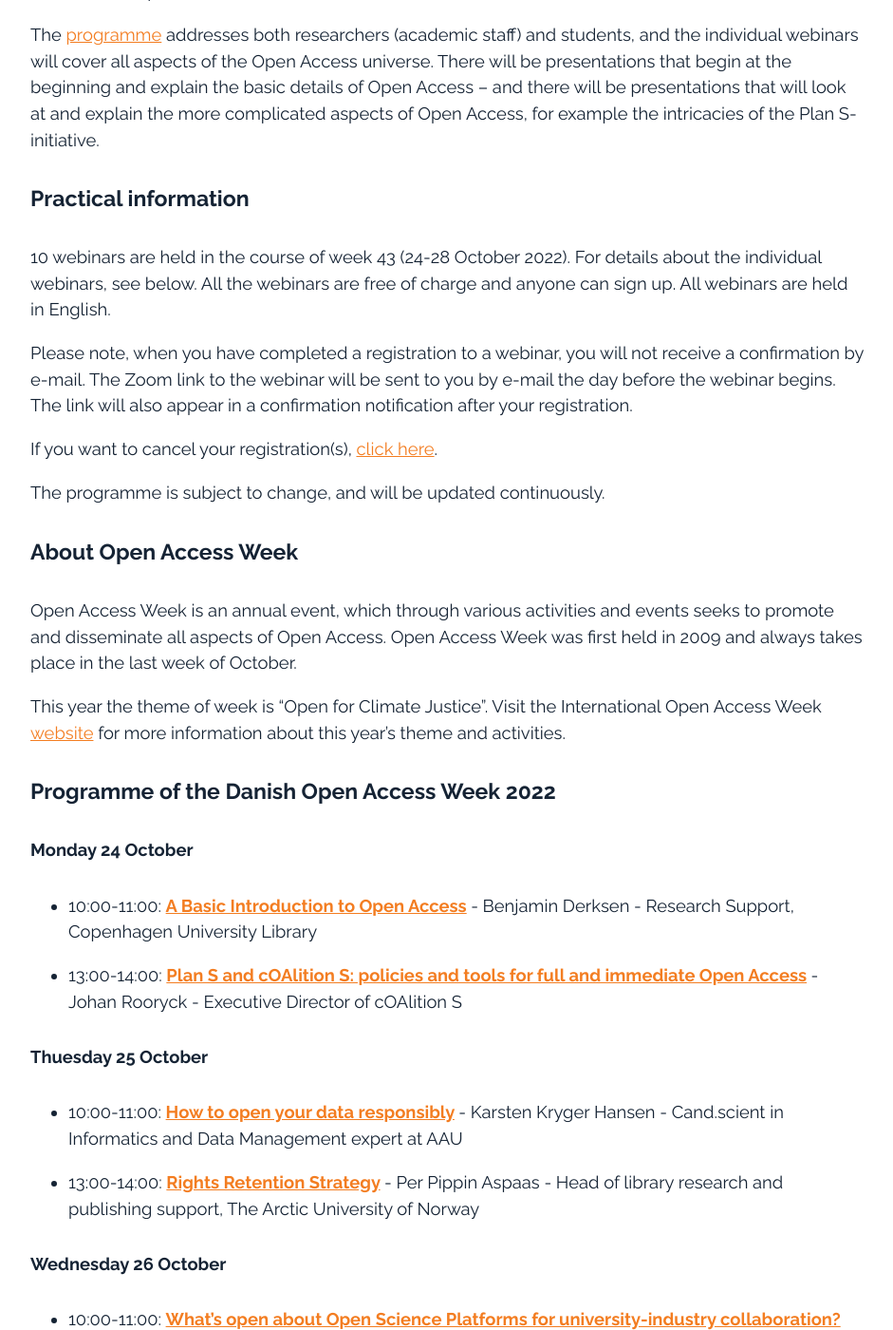
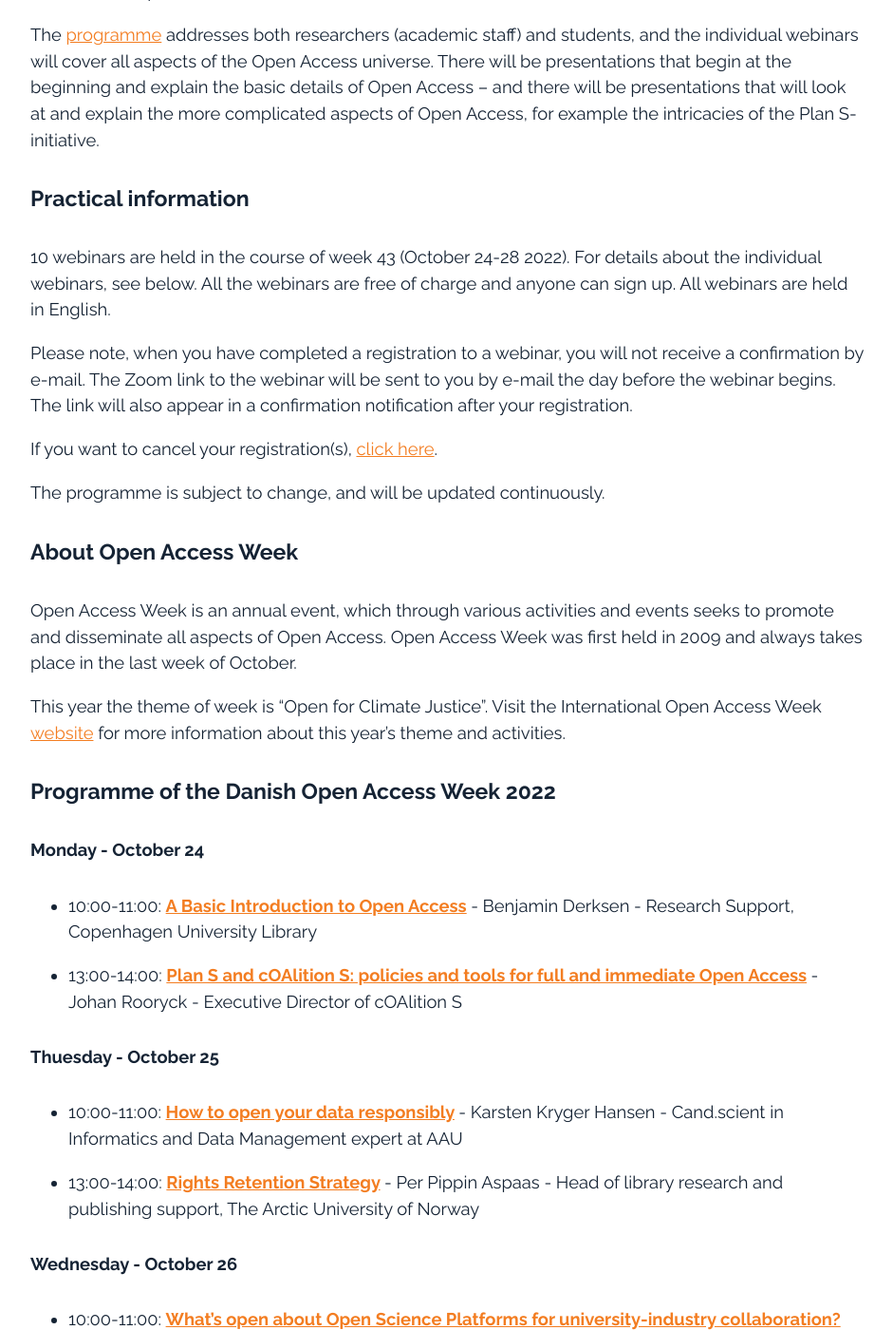
Before and after one commit to openaccess-dk/openaccess-dk.github.io, a Jekyll site: the page built from oaw2022.md, in a window 1280 px wide and 1400 px high, scrolled down 808 px. Shown: the whole window at 95% size, without its empty margins (168-1109 px from the left). Built offline with Jekyll 4.4.1, drawn with Linux system fonts in a browser that asks for light colours; some of the changed text lies outside the part shown.

Commit message:
Update oaw2022.md

```diff
--- a/oaw2022.md
+++ b/oaw2022.md
@@ -17,7 +17,7 @@ The Danish Network for Open Access has therefore organized a number of webinars
 The [programme](#programme-of-the-danish-open-access-week-2022) addresses both researchers (academic staff) and students, and the individual webinars will cover all aspects of the Open Access universe. There will be presentations that begin at the beginning and explain the basic details of Open Access – and there will be presentations that will look at and explain the more complicated aspects of Open Access, for example the intricacies of the Plan S-initiative.
 
 #### Practical information
-10 webinars are held in the course of week 43 (24-28 October 2022). For details about the individual webinars, see below. All the webinars are free of charge and anyone can sign up. All webinars are held in English.
+10 webinars are held in the course of week 43 (October 24-28 2022). For details about the individual webinars, see below. All the webinars are free of charge and anyone can sign up. All webinars are held in English.
 
 Please note, when you have completed a registration to a webinar, you will not receive a confirmation by e-mail. The Zoom link to the webinar will be sent to you by e-mail the day before the webinar begins. The link will also appear in a confirmation notification after your registration.
 
@@ -32,27 +32,27 @@ This year the theme of week is “Open for Climate Justice”. Visit the Interna
 
 #### Programme of the Danish Open Access Week 2022
 
-##### Monday 24 October
+##### Monday - October 24
 - 10:00-11:00: <b>[A Basic Introduction to Open Access](https://openaccess.dk/oaw2022/monday01) </b> - Benjamin Derksen - Research Support, Copenhagen University Library
 
 - 13:00-14:00: <b>[Plan S and cOAlition S: policies and tools for full and immediate Open Access](https://openaccess.dk/oaw2022/monday02) </b> - Johan Rooryck - Executive Director of cOAlition S
 
-##### Thuesday 25 October
+##### Thuesday - October 25
 - 10:00-11:00: <b>[How to open your data responsibly](https://openaccess.dk/oaw2022/thuesday01) </b> - Karsten Kryger Hansen - Cand.scient in Informatics and Data Management expert at AAU
 
 - 13:00-14:00: <b>[Rights Retention Strategy](https://openaccess.dk/oaw2022/thuesday02) </b> - Per Pippin Aspaas - Head of library research and publishing support, The Arctic University of Norway
 
-##### Wednesday 26 October
+##### Wednesday - October 26
 - 10:00-11:00: <b>[What’s open about Open Science Platforms for university-industry collaboration? The case of ODIN](https://openaccess.dk/oaw2022/wednesday01) </b> - Maria-Theresa Norn - Senior Researcher, DTU and Aarhus University
 
 - 13:00-14:00: <b>[Open Access and Creative Commons](https://openaccess.dk/oaw2022/wednesday02) </b> - Claus Rosenkrantz Hansen - Academic Officer, Copenhagen Business School & Rasmus Rindom Riise, Research Support, Copenhagen University Library
 
-##### Thursday 27 October
+##### Thursday - October 27
 - 10:00-11:00: <b>[Putting researchers in control: Preprints as a versatile tool for open science](https://openaccess.dk/oaw2022/thursday01) </b> - Iratxe Puebla - Director of Strategic Initiatives & Community for ASAPbio & Pablo Ranea Robles - Novo Nordisk Foundation Center for Basic Metabolic Research, University of Copenhagen
 
 - 13:00-14:00: <b>[DOAJ: What is it – why are we important?](https://openaccess.dk/oaw2022/thursday02) </b> - Paula Marjamäki - Managing Editor, DOAJ
 
-##### Friday 28 October
+##### Friday - October 28
 - 10:00-11:00: <b>[Open access in practice](https://openaccess.dk/oaw2022/friday01) </b> - Steffen Foss Hansen - Department of Environmental and Resource Engineering
 Circularity & Environmental Impact, DTU
 
```
